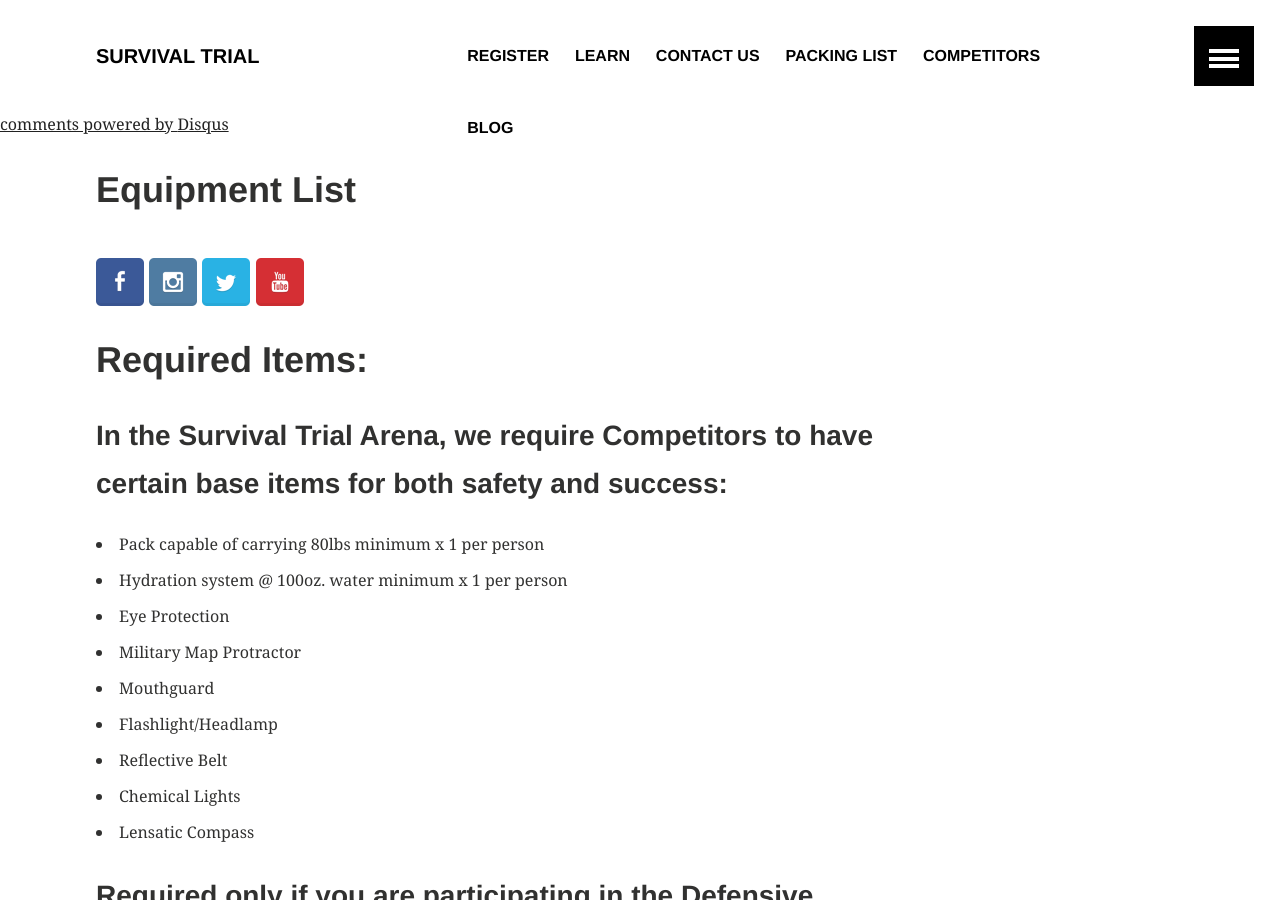
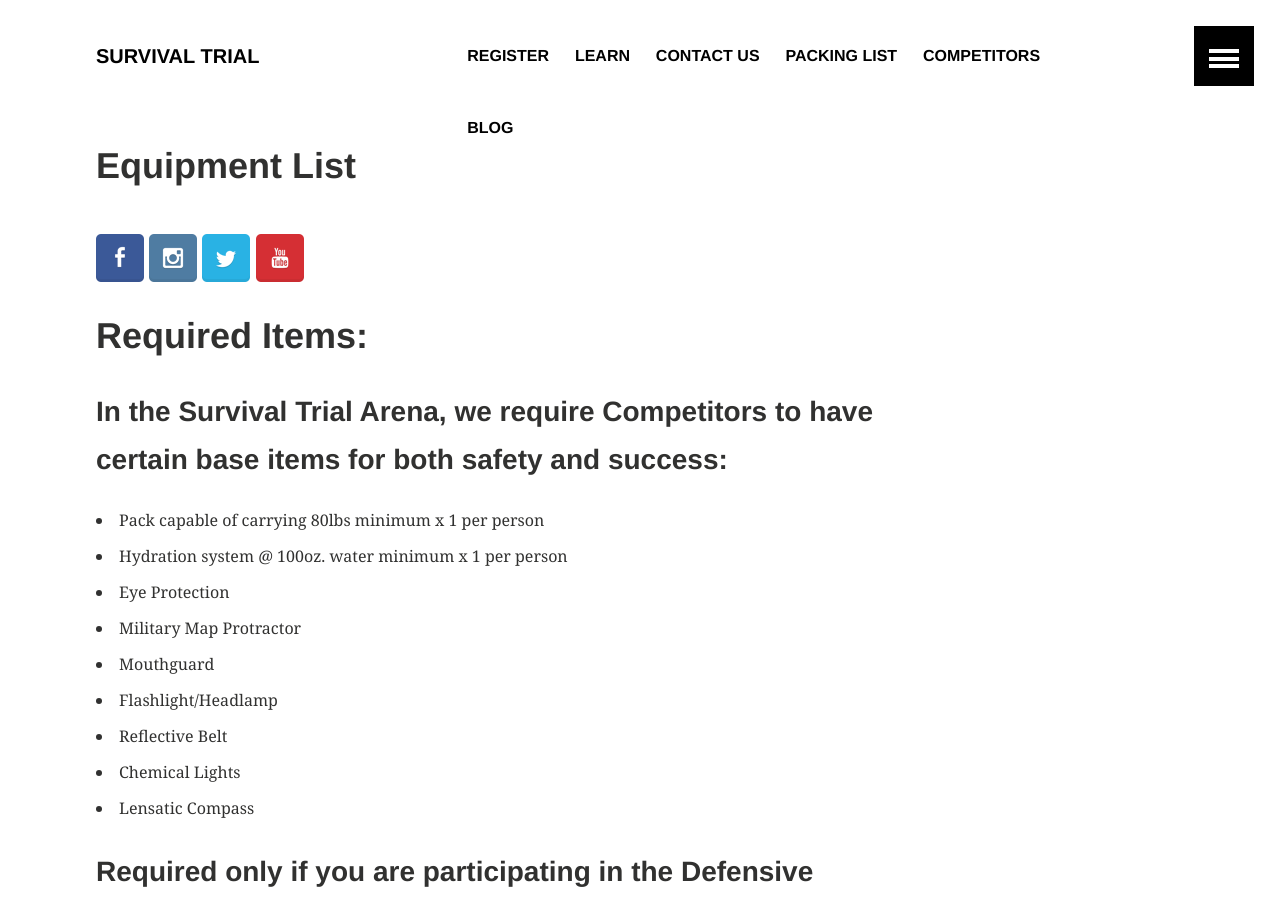
Before and after one commit to jonweiler/jonweiler.github.io, a Jekyll site: the page built from packinglist.md, in a window 1280 px wide and 900 px high. Built offline with Jekyll 4.4.1, drawn with Linux system fonts in a browser that asks for light colours; comment, search, counter and statistics services are not loaded; some of the changed text lies outside the part shown.

Commit message:
update comments

```diff
--- a/_layouts/default.html
+++ b/_layouts/default.html
@@ -36,12 +36,13 @@
     {% include header.html %}
     {% include navigation-sliding.html %}
     {% include google_analytics.html %}
-	{% include comments.html %}
+
 
 
     <div id="page-wrapper">
       {{ content }}
       {% include footer.html %}
+      {% include comments.html %}
     </div>
     <script src="{{ site.url }}/js/vendor/jquery-1.9.1.min.js"></script>
     <script src="{{ site.url }}/js/main.js"></script>
```
